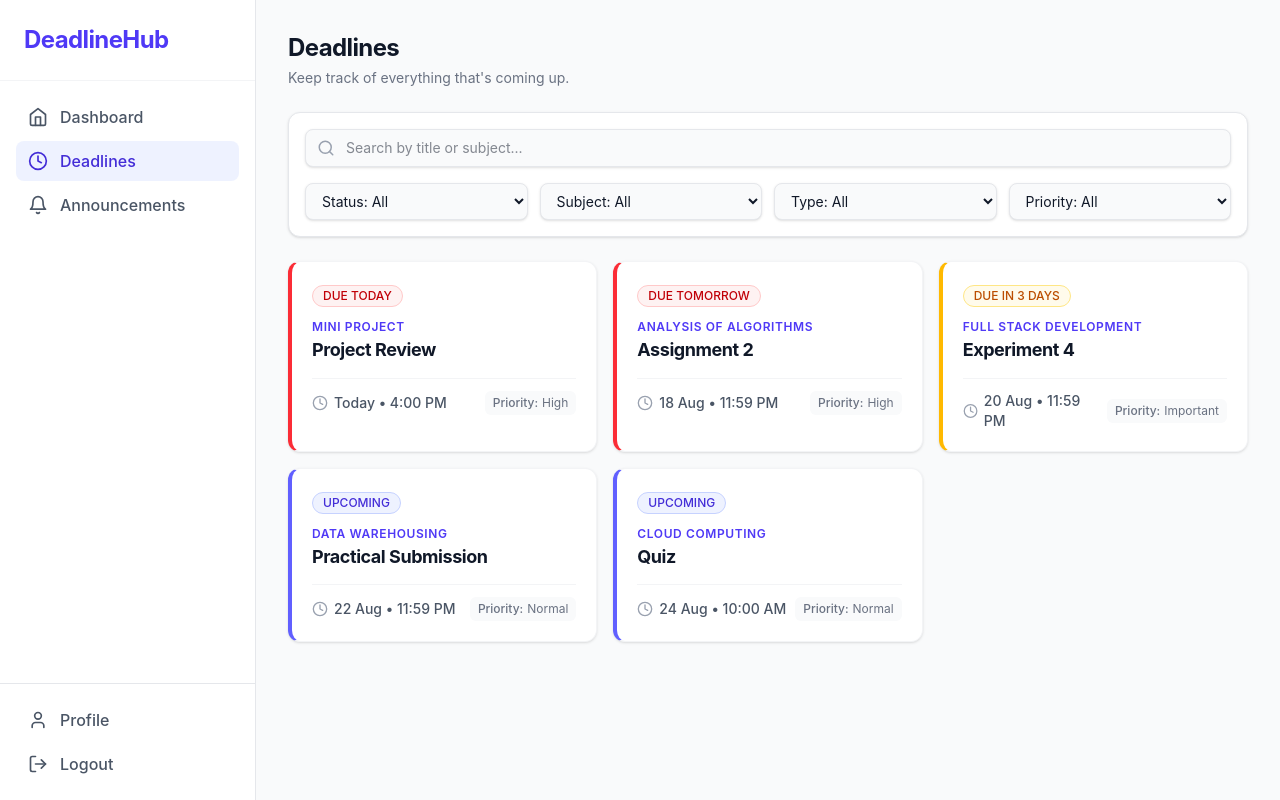
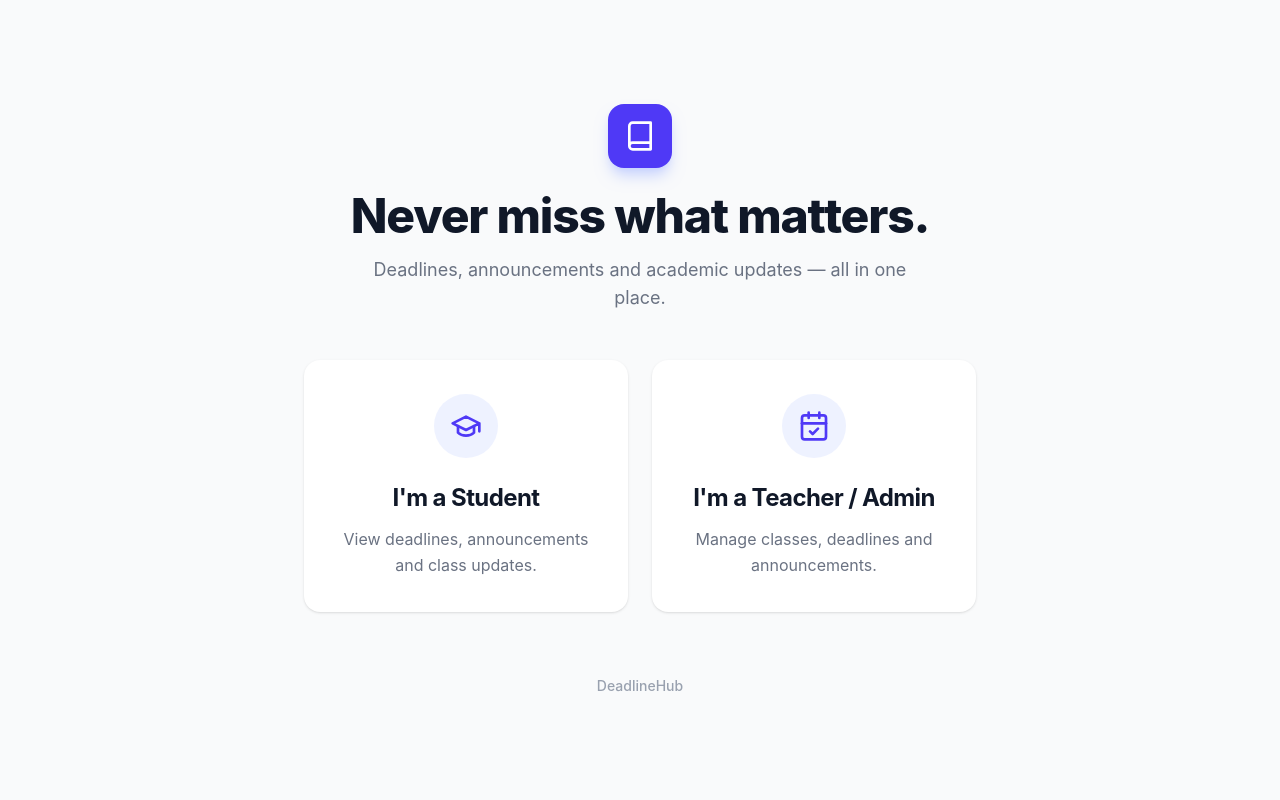
Before and after one commit to Neelk141106/deadlinehub, a React (Vite) app: page / in a window 1280 px wide. Built offline with nearby package versions, Linux system fonts and the light colour scheme.

Commit message:
build welcome role selection

```diff
--- a/src/App.jsx
+++ b/src/App.jsx
@@ -2,8 +2,10 @@ import React, { useState } from 'react';
 import { StudentDashboard } from './components/StudentDashboard';
 import { DeadlinesPage } from './components/DeadlinesPage';
 import { AnnouncementsPage } from './components/AnnouncementsPage';
+import { WelcomeScreen } from './components/WelcomeScreen';
 
 function App() {
+  const [currentView, setCurrentView] = useState('welcome');
   const [activeTab, setActiveTab] = useState('deadlines');
 
   const navItemClass = (tabId) =>
@@ -12,6 +14,10 @@ function App() {
         ? 'text-primary-700 bg-primary-50'
         : 'text-gray-600 hover:bg-gray-50 hover:text-gray-900'
     }`;
+
+  if (currentView === 'welcome') {
+    return <WelcomeScreen onSelectRole={(role) => setCurrentView('app')} />;
+  }
 
   return (
     <div className="min-h-screen bg-gray-50 flex flex-col md:flex-row">
--- /dev/null
+++ b/src/components/WelcomeScreen.jsx
@@ -0,0 +1,69 @@
+import React from 'react';
+
+export function WelcomeScreen({ onSelectRole }) {
+  return (
+    <div className="min-h-screen bg-gray-50 flex flex-col items-center justify-center p-4">
+      <div className="w-full max-w-3xl flex flex-col items-center">
+        {/* Brand & Header */}
+        <div className="text-center mb-12">
+          <div className="w-16 h-16 bg-primary-600 rounded-2xl flex items-center justify-center mx-auto mb-6 shadow-lg shadow-primary-200">
+            <svg xmlns="http://www.w3.org/2000/svg" width="32" height="32" viewBox="0 0 24 24" fill="none" stroke="white" strokeWidth="2" strokeLinecap="round" strokeLinejoin="round">
+              <path d="M4 19.5v-15A2.5 2.5 0 0 1 6.5 2H20v20H6.5a2.5 2.5 0 0 1 0-5H20"/>
+            </svg>
+          </div>
+          <h1 className="text-4xl md:text-5xl font-extrabold text-gray-900 tracking-tight mb-4">
+            Never miss what matters.
+          </h1>
+          <p className="text-lg text-gray-500 max-w-xl mx-auto">
+            Deadlines, announcements and academic updates — all in one place.
+          </p>
+        </div>
+
+        {/* Role Options */}
+        <div className="grid grid-cols-1 md:grid-cols-2 gap-6 w-full max-w-2xl">
+          {/* Student Card */}
+          <button
+            onClick={() => onSelectRole('student')}
+            className="group flex flex-col items-center p-8 bg-white rounded-2xl border-2 border-transparent hover:border-primary-500 shadow-sm hover:shadow-xl transition-all duration-300 text-left focus:outline-none focus:ring-4 focus:ring-primary-100"
+          >
+            <div className="w-16 h-16 bg-indigo-50 rounded-full flex items-center justify-center mb-6 group-hover:scale-110 group-hover:bg-primary-100 transition-transform duration-300">
+              <svg xmlns="http://www.w3.org/2000/svg" width="32" height="32" viewBox="0 0 24 24" fill="none" stroke="currentColor" className="text-primary-600" strokeWidth="2" strokeLinecap="round" strokeLinejoin="round">
+                <path d="M22 10v6M2 10l10-5 10 5-10 5z"/>
+                <path d="M6 12v5c3 3 9 3 12 0v-5"/>
+              </svg>
+            </div>
+            <h2 className="text-2xl font-bold text-gray-900 mb-3 text-center">I'm a Student</h2>
+            <p className="text-gray-500 text-center leading-relaxed">
+              View deadlines, announcements and class updates.
+            </p>
+          </button>
+
+          {/* Teacher / Admin Card */}
+          <button
+            onClick={() => onSelectRole('teacher')}
+            className="group flex flex-col items-center p-8 bg-white rounded-2xl border-2 border-transparent hover:border-primary-500 shadow-sm hover:shadow-xl transition-all duration-300 text-left focus:outline-none focus:ring-4 focus:ring-primary-100"
+          >
+            <div className="w-16 h-16 bg-indigo-50 rounded-full flex items-center justify-center mb-6 group-hover:scale-110 group-hover:bg-primary-100 transition-transform duration-300">
+              <svg xmlns="http://www.w3.org/2000/svg" width="32" height="32" viewBox="0 0 24 24" fill="none" stroke="currentColor" className="text-primary-600" strokeWidth="2" strokeLinecap="round" strokeLinejoin="round">
+                <rect width="18" height="18" x="3" y="4" rx="2" ry="2"/>
+                <line x1="16" x2="16" y1="2" y2="6"/>
+                <line x1="8" x2="8" y1="2" y2="6"/>
+                <line x1="3" x2="21" y1="10" y2="10"/>
+                <path d="m9 16 2 2 4-4"/>
+              </svg>
+            </div>
+            <h2 className="text-2xl font-bold text-gray-900 mb-3 text-center">I'm a Teacher / Admin</h2>
+            <p className="text-gray-500 text-center leading-relaxed">
+              Manage classes, deadlines and announcements.
+            </p>
+          </button>
+        </div>
+
+        {/* Footer/Brand */}
+        <div className="mt-16 text-center text-gray-400 text-sm font-medium">
+          DeadlineHub
+        </div>
+      </div>
+    </div>
+  );
+}
```
Also changed, not shown: 2 other files (tests, documents, lock files or other folders).
